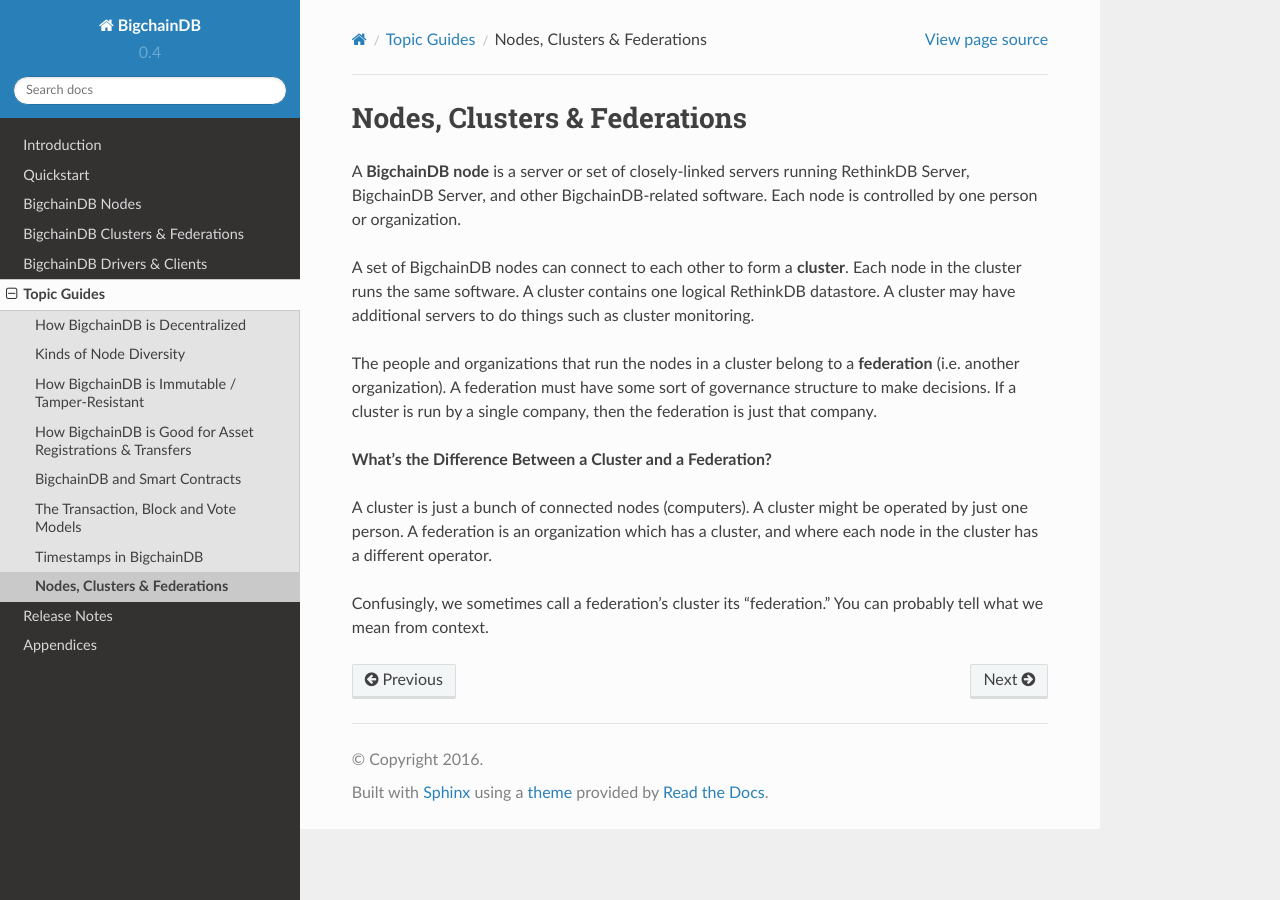
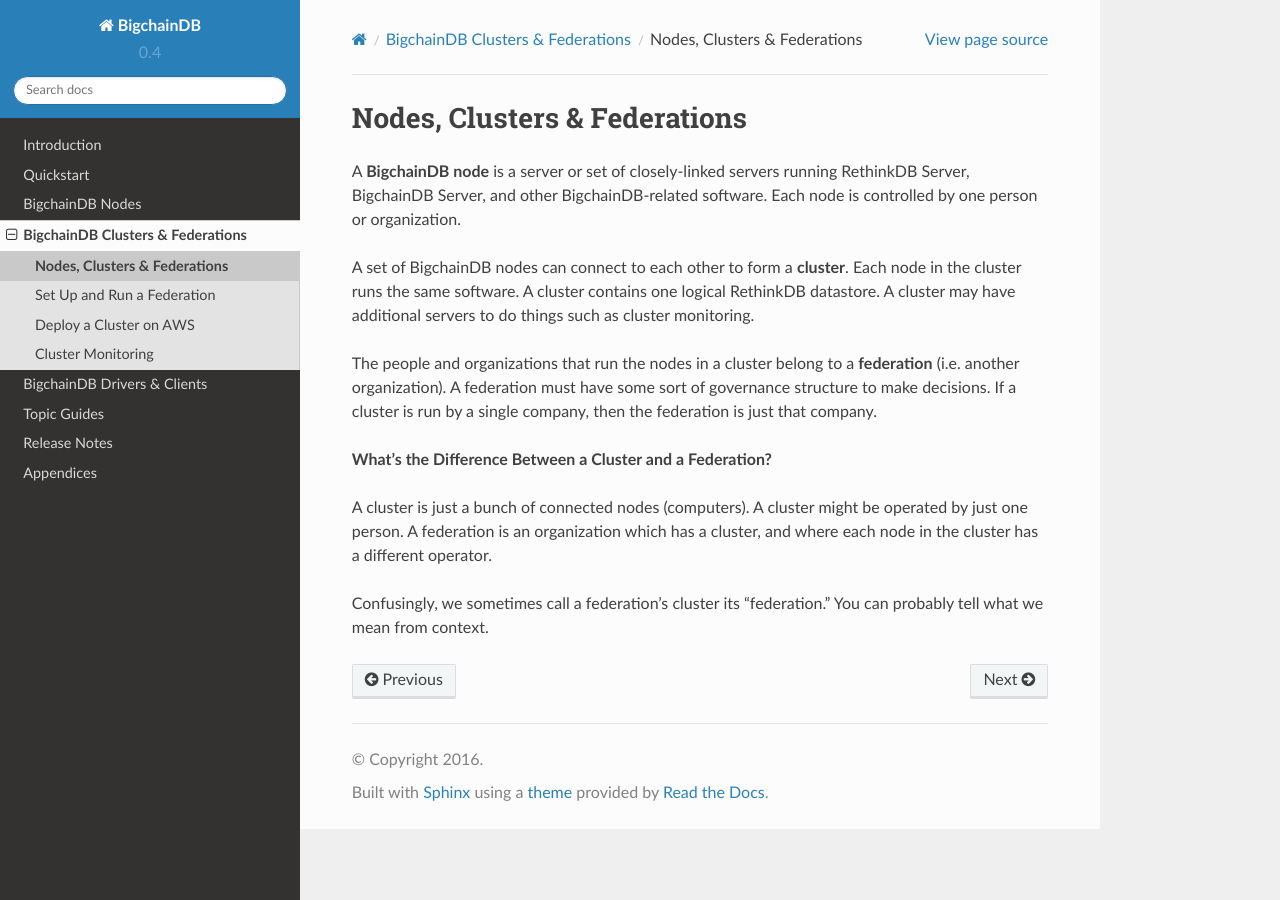
Before and after one commit to thematerials-network/bigchaindb-node, a Sphinx documentation site: the page built from bigchaindb/docs/source/clusters-feds/node-cluster-fed.md, in a window 1280 px wide. Built offline with Sphinx 7.4.7 and the Read the Docs theme 2.0.0, drawn with Linux system fonts in a browser that asks for light colours.

Commit message:
Docs: moved nodes, clusters, feds terminology section

```diff
--- a/bigchaindb/docs/source/clusters-feds/index.rst
+++ b/bigchaindb/docs/source/clusters-feds/index.rst
@@ -7,6 +7,7 @@ BigchainDB Clusters & Federations
 .. toctree::
    :maxdepth: 1
 
+   node-cluster-fed
    federation-ops
    deploy-on-aws
    monitoring
--- a/bigchaindb/docs/source/topic-guides/index.rst
+++ b/bigchaindb/docs/source/topic-guides/index.rst
@@ -16,4 +16,3 @@ Topic guides give background and explain concepts at a high level.
    smart-contracts
    models
    timestamps
-   node-cluster-fed
```
Also changed, not shown: bigchaindb/docs/source/clusters-feds/node-cluster-fed.md (renamed from bigchaindb/docs/source/topic-guides/node-cluster-fed.md).
